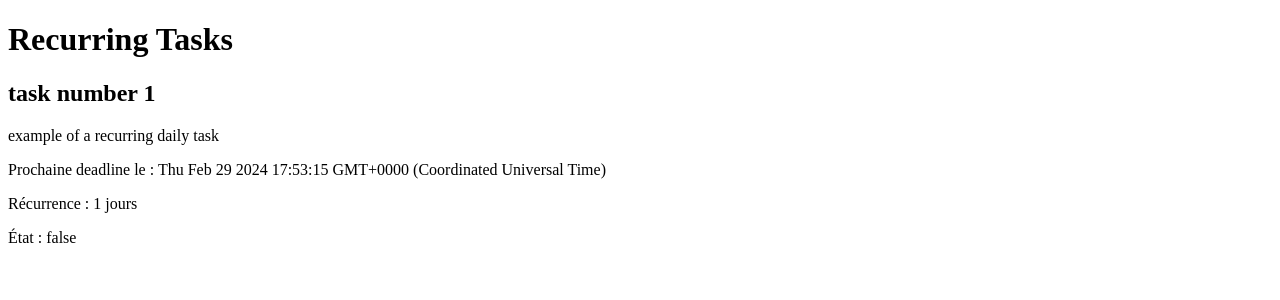
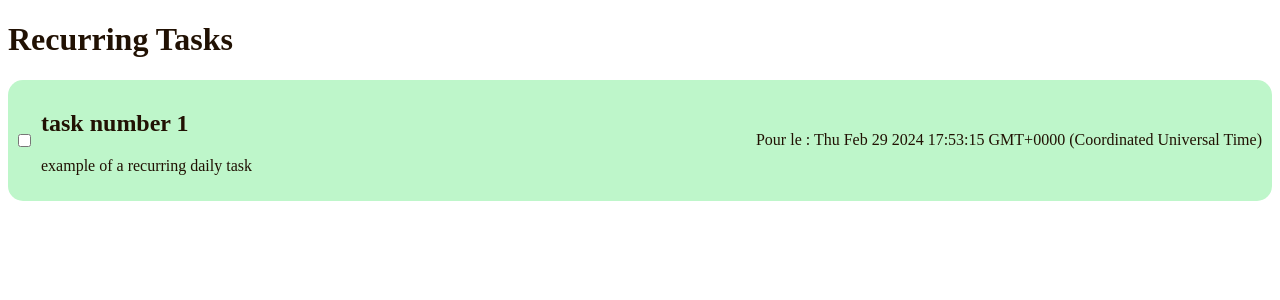
Before and after one commit to Kereph-Alexandre/recurrentTasks, an Angular app: page / in a window 1280 px wide. Shown: the top 300 px of the page. Built offline with nearby package versions, Linux system fonts and the light colour scheme.

Commit message:
Style: modifie l'affichage d'une tâche unique

```diff
--- a/src/app/task/task.component.html
+++ b/src/app/task/task.component.html
@@ -1,7 +1,13 @@
-<section>
-  <h2>{{ exampleTask.title }}</h2>
-  <p>{{ exampleTask.description }}</p>
-  <p>Prochaine deadline le : {{ exampleTask.execDate }}</p>
-  <p>Récurrence : {{ exampleTask.repeatDelay }} jours</p>
-  <p>État : {{ exampleTask.completed }}</p>
-</section>
+<main class="taskCard">
+  <input
+    class="taskCompletion"
+    type="checkbox"
+    name="taskCompletion"
+    id="taskCompletion"
+  />
+  <section class="text">
+    <h2>{{ exampleTask.title }}</h2>
+    <p>{{ exampleTask.description }}</p>
+  </section>
+  <aside class="deadline">Pour le : {{ exampleTask.execDate }}</aside>
+</main>
--- a/src/app/task/task.component.sass
+++ b/src/app/task/task.component.sass
@@ -0,0 +1,20 @@
+@import ../../styles
+
+.taskCard
+    border-radius: 15px
+    background-color: #bef6ca
+    display: flex
+
+    justify-content: space-between
+    padding: 10px
+    gap: 10px
+
+    .text
+        flex: 1 1 auto //Want the text to adapt in size
+
+    .deadline, .taskCompletion
+        flex: 0 0 auto
+        margin: auto
+
+.taskCard:hover
+    box-shadow: 5px 5px 5px grey
--- a/src/styles.sass
+++ b/src/styles.sass
@@ -1 +1,6 @@
-/* You can add global styles to this file, and also import other style files */
+$primary-color: #BAD7F2
+$secondary-color: #211103
+$font-size: 16px
+
+*
+    color: $secondary-color
```
